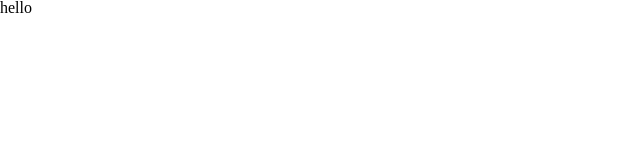
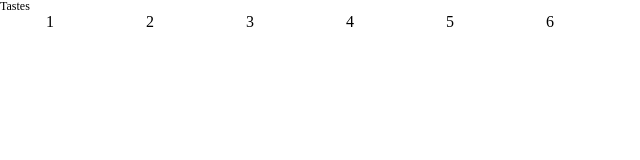
Before and after one commit to 2024-Meister-Hackathon/Made4U-Client, a React (Create React App) app: page /survey in a window 1280 px wide. Shown: the top 160 px of the page, without its empty margins (0-640 px from the left). Built offline with nearby package versions, Linux system fonts and the light colour scheme.

Commit message:
Add SurveyPage

```diff
--- a/src/App.js
+++ b/src/App.js
@@ -1,5 +1,5 @@
 import React from "react";
-import { Temp } from "./pages";
+import { Temp, Survey } from "./pages";
 import { BrowserRouter, Routes, Route } from "react-router-dom";
 import SignUp from "./pages/SignUp";
 
@@ -11,6 +11,7 @@ function App() {
 				<Route path="*" element={<h1>hello</h1>} />
 				<Route path="/temp" element={<Temp />} />
 				<Route path="/signUp" element={<SignUp />} />
+				<Route path="/survey" element={<Survey />} />
 			</Routes>
 		</BrowserRouter>
 	);
--- /dev/null
+++ b/src/pages/Survey/index.jsx
@@ -0,0 +1,70 @@
+import React, { useState } from "react";
+import * as S from "./style";
+
+const Survey = () => {
+	const [selectTastes, setSelectTastes] = useState([
+		false,
+		false,
+		false,
+		false,
+		false,
+		false,
+	]);
+	const tastes = [
+		{
+			id: 1,
+			name: "1",
+		},
+		{
+			id: 2,
+			name: "2",
+		},
+		{
+			id: 3,
+			name: "3",
+		},
+		{
+			id: 4,
+			name: "4",
+		},
+		{
+			id: 5,
+			name: "5",
+		},
+		{
+			id: 6,
+			name: "6",
+		},
+	];
+
+	const selectTasteHandler = (e) => {
+		const target = e.target;
+		const id = parseInt(target.id) + 1;
+		console.log(target, " - ", id);
+		setSelectTastes((prev) => {
+			const newIsSelect = [...prev];
+			newIsSelect[id] = !newIsSelect[id];
+			return newIsSelect;
+		});
+	};
+
+	return (
+		<S.Container>
+			<S.Title>Tastes</S.Title>
+			<S.TagWrapper>
+				{tastes.map((item, idx) => (
+					<S.Tag
+						key={item.id}
+						id={idx.toString()}
+						isSelected={selectTastes[idx + 1]}
+						onClick={selectTasteHandler}
+					>
+						{item.name}
+					</S.Tag>
+				))}
+			</S.TagWrapper>
+		</S.Container>
+	);
+};
+
+export default Survey;
--- /dev/null
+++ b/src/pages/Survey/style.js
@@ -0,0 +1,21 @@
+import styled from "@emotion/styled";
+
+export const Container = styled.div``;
+
+export const Title = styled.h1`
+	font-size: 12px;
+`;
+
+export const TagWrapper = styled.div`
+	display: flex;
+	flex-wrap: wrap;
+`;
+
+export const Tag = styled.span`
+	display: flex;
+	justify-content: center;
+	align-items: center;
+	width: 100px;
+	height: 20px;
+	background-color: ${({ isSelected }) => (isSelected ? "grey" : "white")};
+`;
--- a/src/pages/index.js
+++ b/src/pages/index.js
@@ -1,2 +1,3 @@
 export { default as Temp } from "./Temp";
 export { default as SignUp } from "./SignUp";
+export { default as Survey } from "./Survey";
```
